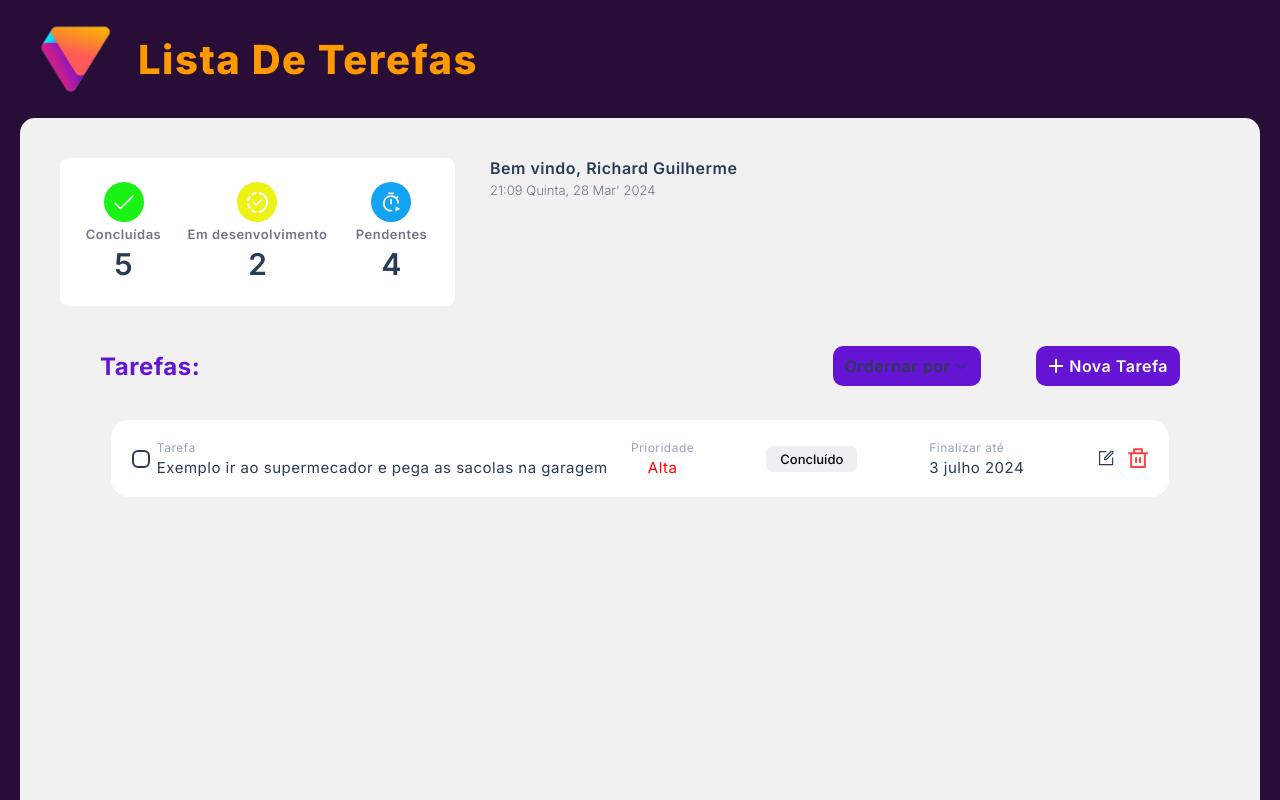
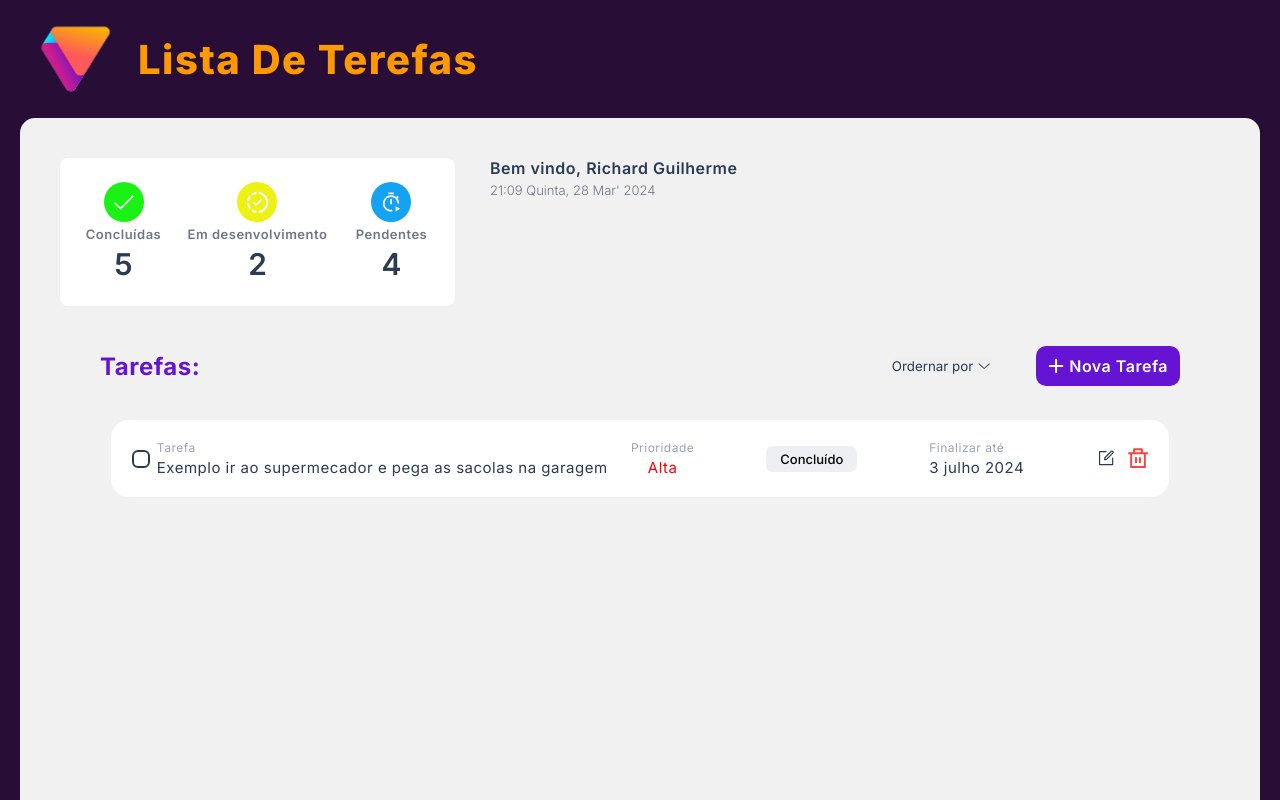
Before and after one commit to RichGuilherme/Desafio-Keevo-Software, a React (Vite) app in the folder client/: page / in a window 1280 px wide. Built offline with nearby package versions, Linux system fonts and the light colour scheme.

Commit message:
refactor: ajuste no style

```diff
--- a/client/src/components/TaskSection/TaskControls/style.module.css
+++ b/client/src/components/TaskSection/TaskControls/style.module.css
@@ -3,6 +3,7 @@
     display: flex;
     align-items: center;
     justify-content: space-between;
+    flex-wrap: wrap;
 }
 
 .task__controls > p {
@@ -10,20 +11,12 @@
     color: var( --font-secondary-color);
     font-weight: 700;
     letter-spacing: .5px;
+    margin-right: 2.9rem;
 }
 
 .task__filterForm {
     display: flex;
-    gap: 5.5rem;
-}
-
-.task__filterForm div {
-    display: flex;
-    align-items: center;
-    gap: 3px;
-
-    color: var(--font-color-gray-700);
-    cursor: pointer;
+    gap: 4.4rem;
 }
 
 .task__filterForm div p {
@@ -36,7 +29,7 @@
     width: 2.4rem;
 }
 
-.task__filterForm button {
+.task__filterForm > button {
     display: flex;
     align-items: center;
     gap: 5px;
```
